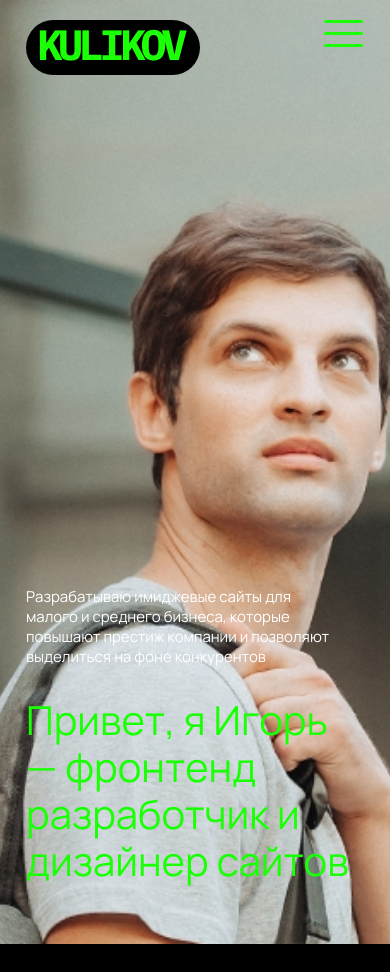
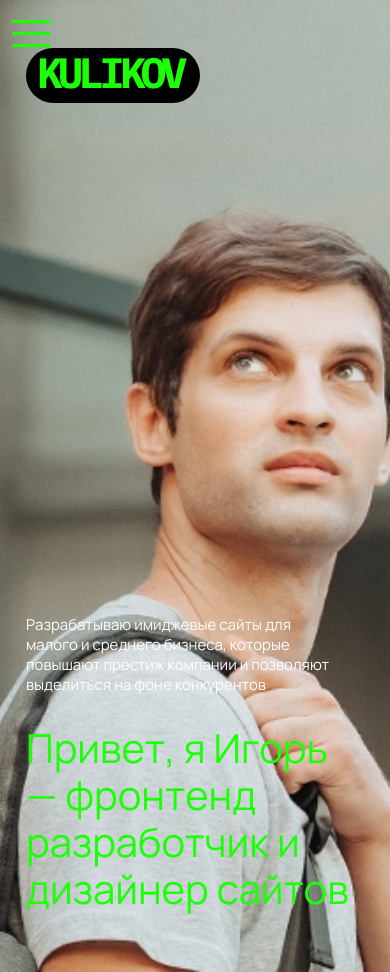
Before and after one commit to kulikovigor/myprojects_modul2, a plain HTML site: page index.html in a window 390 px wide. Shown: the top 972 px of the page. Drawn offline with Linux system fonts and the light colour scheme.

Commit message:
Update index.html

```diff
--- a/index.html
+++ b/index.html
@@ -22,6 +22,8 @@
 
    <header class="header">
 
+             <div class="display_space">
+                  <button class="js-burger-btn burger__btn"></button>
 
     <div class="js-burger burger">
          <div class="burger__content">
@@ -56,14 +58,13 @@
       </div>
          </div>
     </div>
+    </div>
 
     <div class="container section_header">
                     <div class="logo_space">
                     <a class="logo_link" href="/">
                     <img class="logo" src="resources/header/logo_Kulikov.png" alt="Kulikov logo">
                     </a>
-
-        <div class="btn_and_nav">
                 <nav class="nav_space">
                     <ul class="nav_list">
                     <li>
@@ -80,8 +81,6 @@
                     </li>
                 </ul>
                 </nav>
-           <button class="js-burger-btn burger__btn"></button>
-           </div>
             </div>
 
             <div class="title_job">
```
